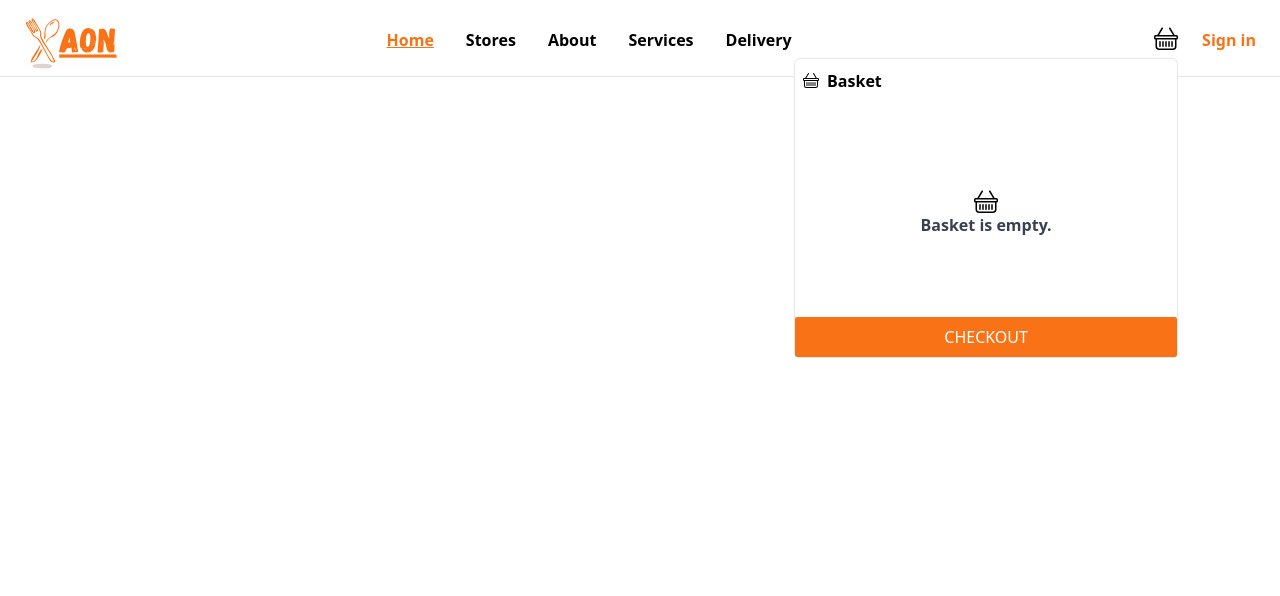
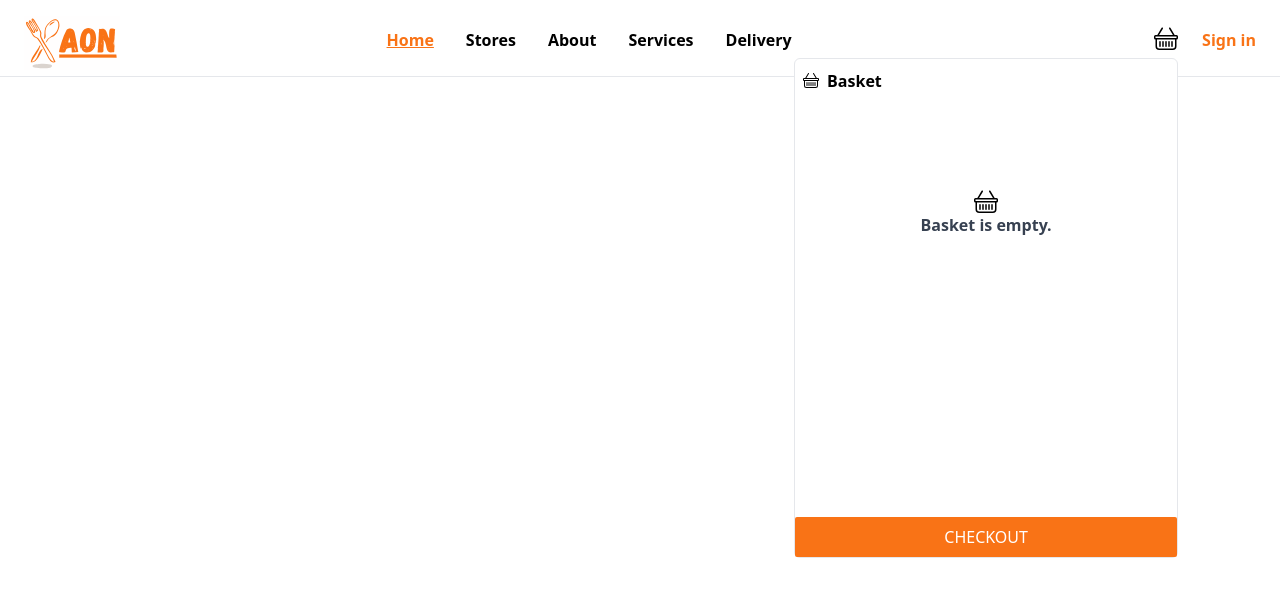
Before and after one commit to cur1ousFranz/mern-food-delivery-application, a React (Create React App) app in the folder client/: page / in a window 1280 px wide. Both pictures are taken after a click on the picture 1166 px from the left and 37 px from the top of the page. Shown: the top 596 px of the page. Built offline with nearby package versions, Linux system fonts and the light colour scheme.

Commit message:
extract to component

```diff
--- a/client/src/components/basket/Basket.jsx
+++ b/client/src/components/basket/Basket.jsx
@@ -19,14 +19,14 @@ const Basket = () => {
             </div>
 
             {basketDropdown && (
-                <div className="absolute right-0 p-2 mt-2 w-96 z-10 rounded-md border bg-white" style={{ minHeight: "300px" }}>
+                <div className="absolute right-0 p-2 mt-2 w-96 z-10 rounded-md border bg-white" style={{ minHeight: "500px" }}>
                     <div className="flex space-x-2">
                         <span><img src="/basket.svg" className="w-4 inline-block" alt="" /></span>
                         <h1 className="font-semibold mt-0.5">Basket</h1>
                     </div>
-                    <div className="overflow-y-auto px-2 max-h-60 ">
-                        {basket && basket.map(food => (
-                            <BasketFood food={food} key={food._id} />
+                    <div className="overflow-y-auto px-2 max-h-96">
+                        {basket && basket.map((food, index) => (
+                            <BasketFood food={food} key={index} />
                         ))}
 
                         {basket.length === 0 && (
--- /dev/null
+++ b/client/src/components/foods/ChoiceOptionDetails.jsx
@@ -0,0 +1,29 @@
+const ChoiceOptionDetails = ({ choice, option, handleRadioOption, handleCheckboxOption, index }) => {
+    return (
+        <div className="my-3">
+            <div
+                className="flex justify-between space-x-2">
+                <p className="">{option.option_name}</p>
+                <input
+                    onChange={(event) => {
+                        if (choice.type === 'radio') {
+                            handleRadioOption(index, choice.title, option.option_name)
+                        }
+
+                        if (choice.type === 'checkbox') {
+                            handleCheckboxOption(index, choice.title, option.option_name, event)
+                        }
+                    }}
+                    value={option.option_name}
+                    type={choice.type}
+                    name={choice.title} className="w-4 accent-gray-800" />
+            </div>
+            <p className="text-xs font-semibold text-gray-600">
+                + ₱ {option.option_price.toLocaleString()}
+            </p>
+            <hr className="mt-3" />
+        </div>
+    );
+}
+
+export default ChoiceOptionDetails;
```
